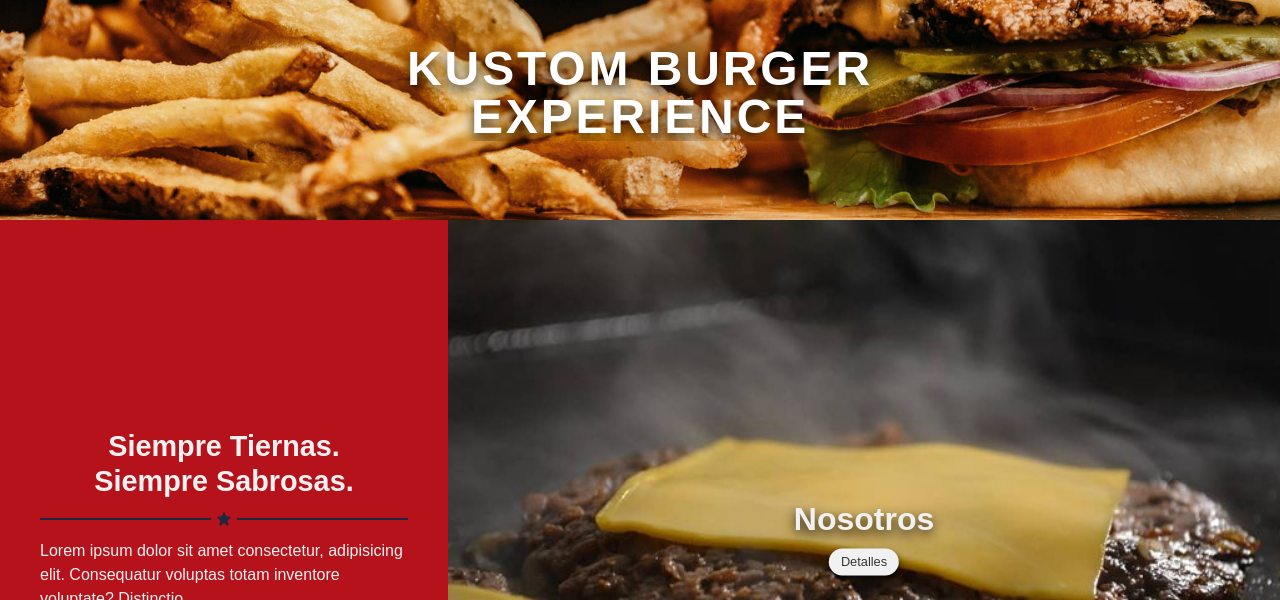
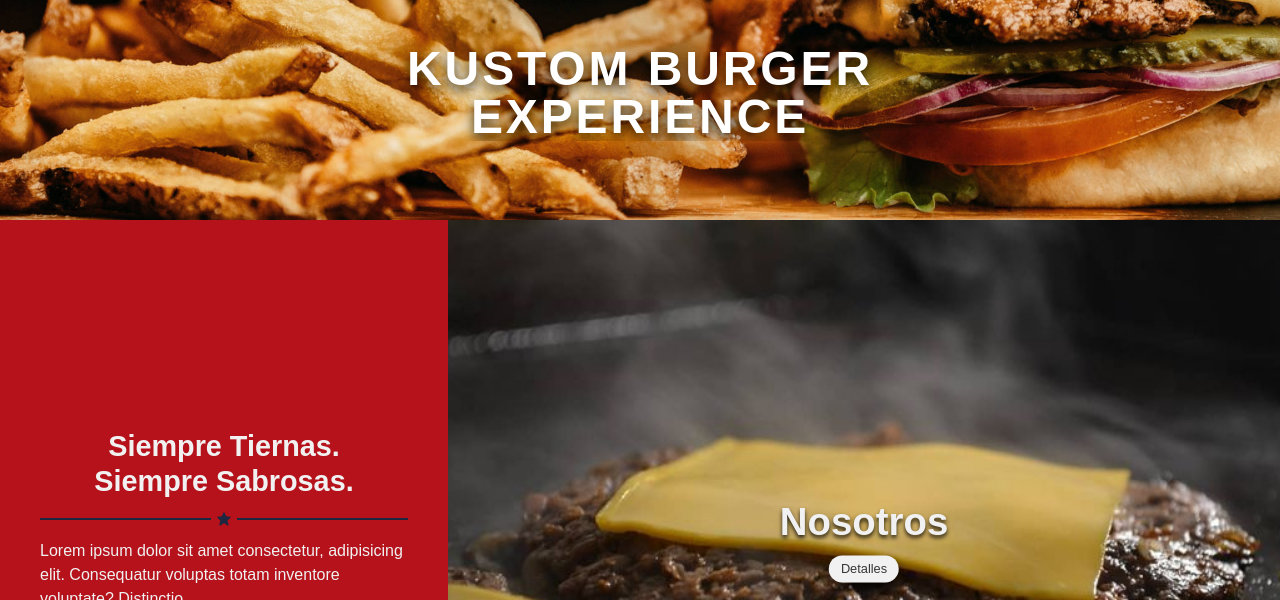
Before and after one commit to codoCodoG7/codoCodoG7.github.io, a plain HTML site: page docs/index.html in a window 1280 px wide. Shown: the part 200-800 px from the top of the page. Drawn offline with nearby package versions, Linux system fonts and the light colour scheme.

Commit message:
change shadow and font size on h2

```diff
--- a/docs/css/style.css
+++ b/docs/css/style.css
@@ -391,9 +391,9 @@ main {
 }
 
 .imgText_flex h2 {
-  font-size: 2em;
+  font-size: 2.4em;
   line-height: 1.8em;
-  text-shadow: 0 5px 12px rgba(0, 0, 0, 0.8);
+  text-shadow: 0 3px 4px rgba(0, 0, 0, 0.8);
 }
 
 .flexTitleLink,
```
